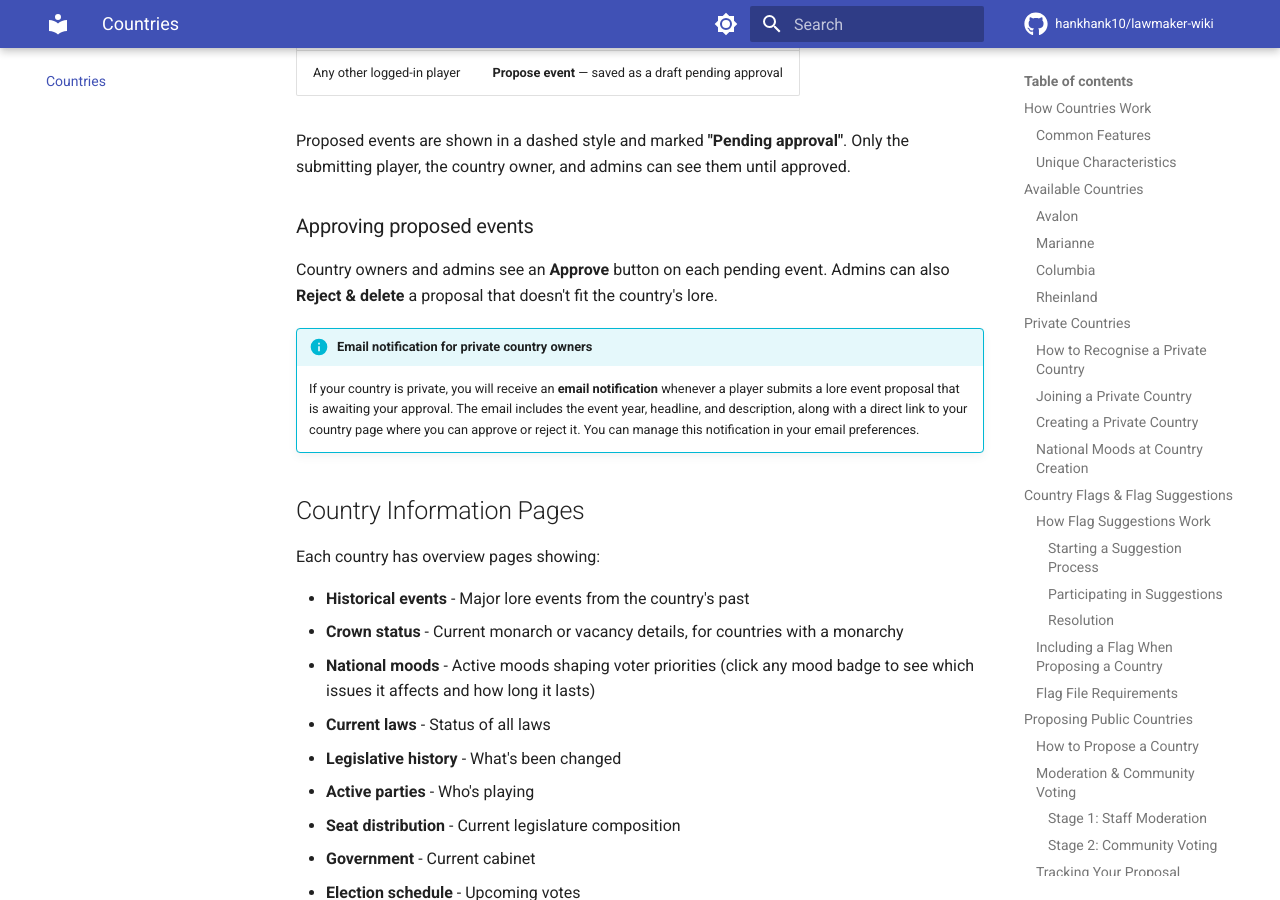
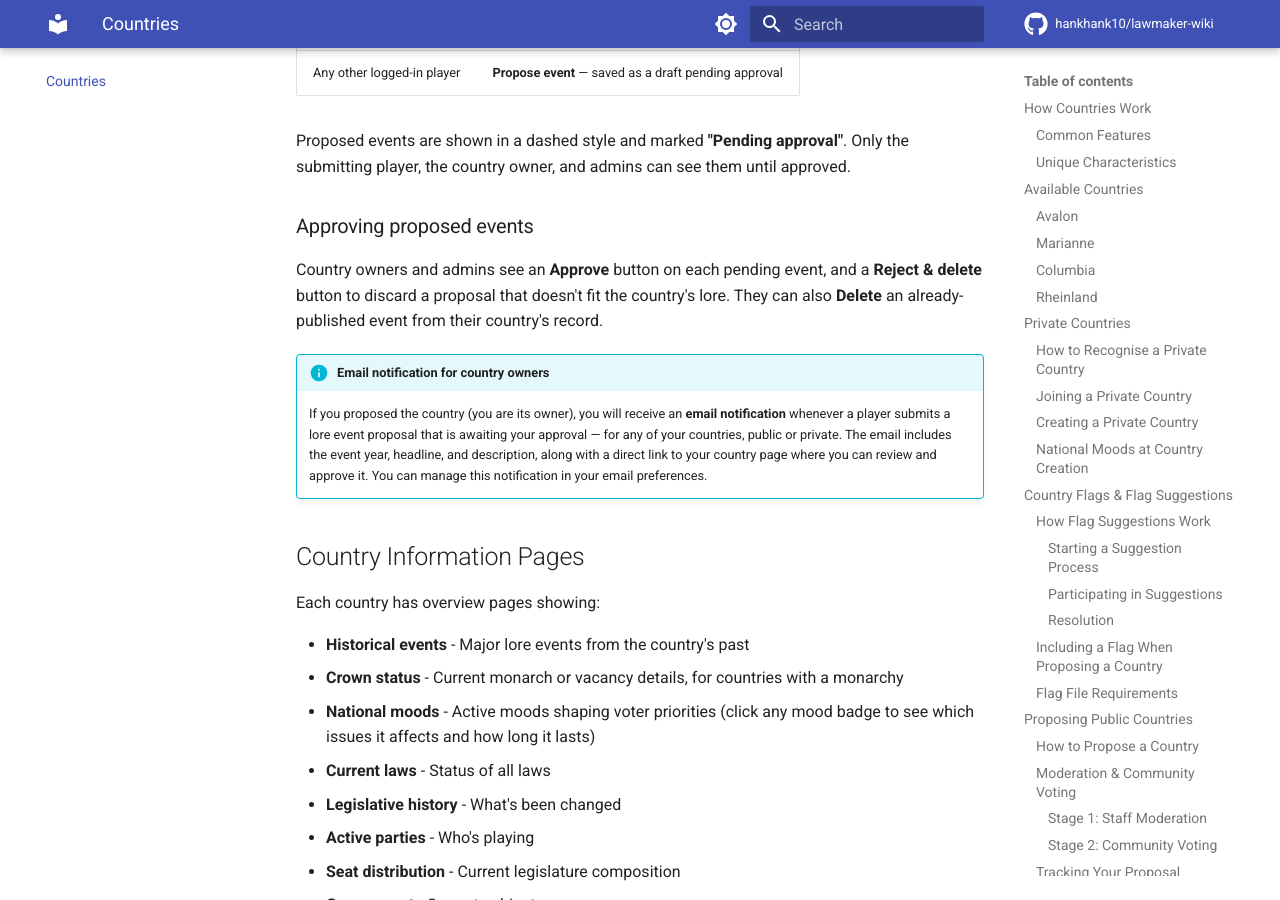
Before and after one commit to hankhank10/lawmaker-wiki, an MkDocs documentation site: the page built from docs/countries.md, in a window 1280 px wide and 900 px high, scrolled down 10022 px. Built offline with MkDocs 1.6.1 and Material for MkDocs 9.7.7, drawn with Linux system fonts in a browser that asks for light colours; comment, search, counter and statistics services are not loaded.

Commit message:
📝 Sync from private repo
Auto-synced from hankhank10/lawmaker/game-manual

```diff
--- a/docs/countries.md
+++ b/docs/countries.md
@@ -329,10 +329,10 @@ Proposed events are shown in a dashed style and marked **"Pending approval"**. O
 
 ### Approving proposed events
 
-Country owners and admins see an **Approve** button on each pending event. Admins can also **Reject & delete** a proposal that doesn't fit the country's lore.
+Country owners and admins see an **Approve** button on each pending event, and a **Reject & delete** button to discard a proposal that doesn't fit the country's lore. They can also **Delete** an already-published event from their country's record.
 
-!!! info "Email notification for private country owners"
-    If your country is private, you will receive an **email notification** whenever a player submits a lore event proposal that is awaiting your approval. The email includes the event year, headline, and description, along with a direct link to your country page where you can approve or reject it. You can manage this notification in your email preferences.
+!!! info "Email notification for country owners"
+    If you proposed the country (you are its owner), you will receive an **email notification** whenever a player submits a lore event proposal that is awaiting your approval — for any of your countries, public or private. The email includes the event year, headline, and description, along with a direct link to your country page where you can review and approve it. You can manage this notification in your email preferences.
 
 ## Country Information Pages
 
```
